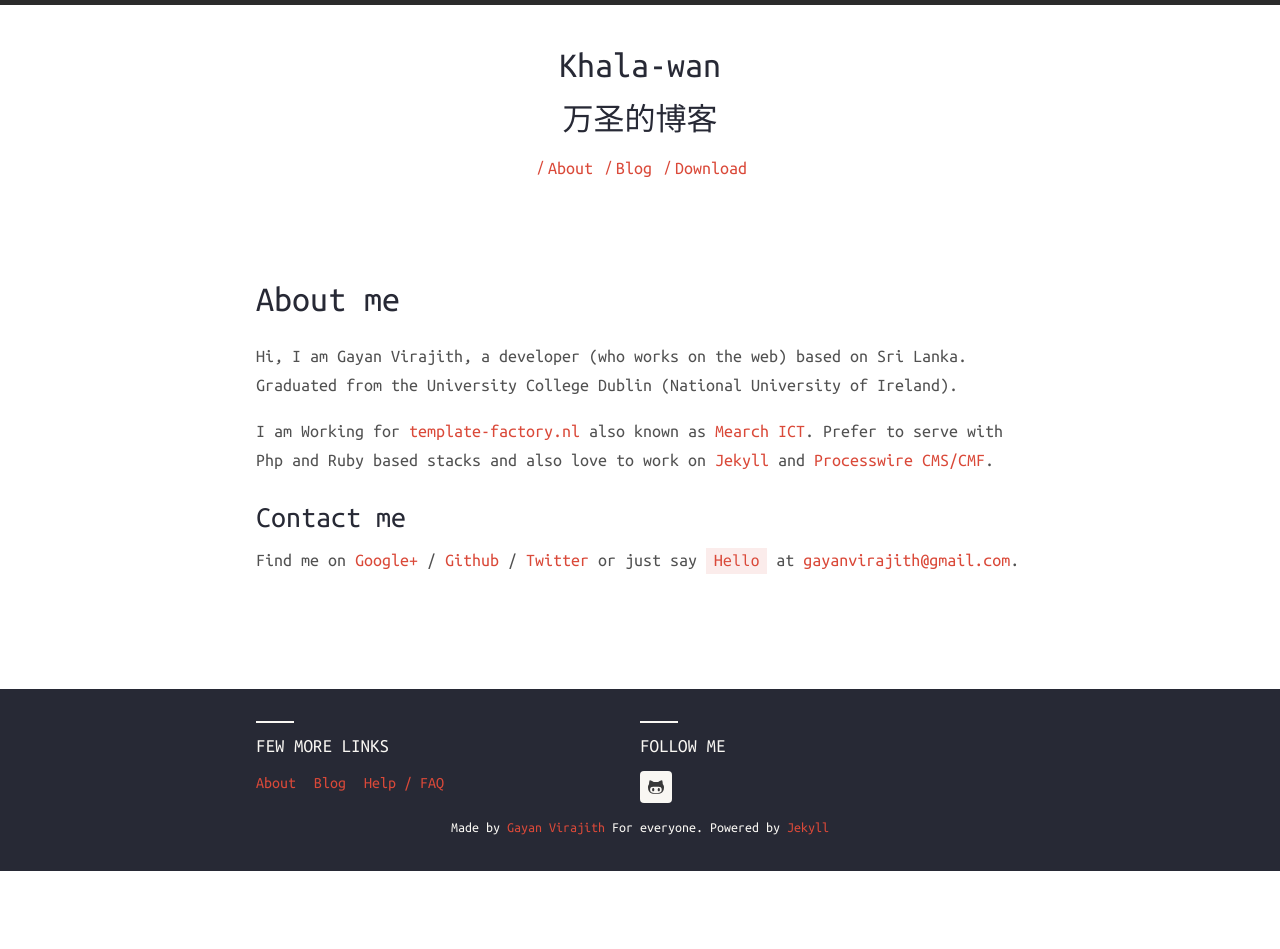
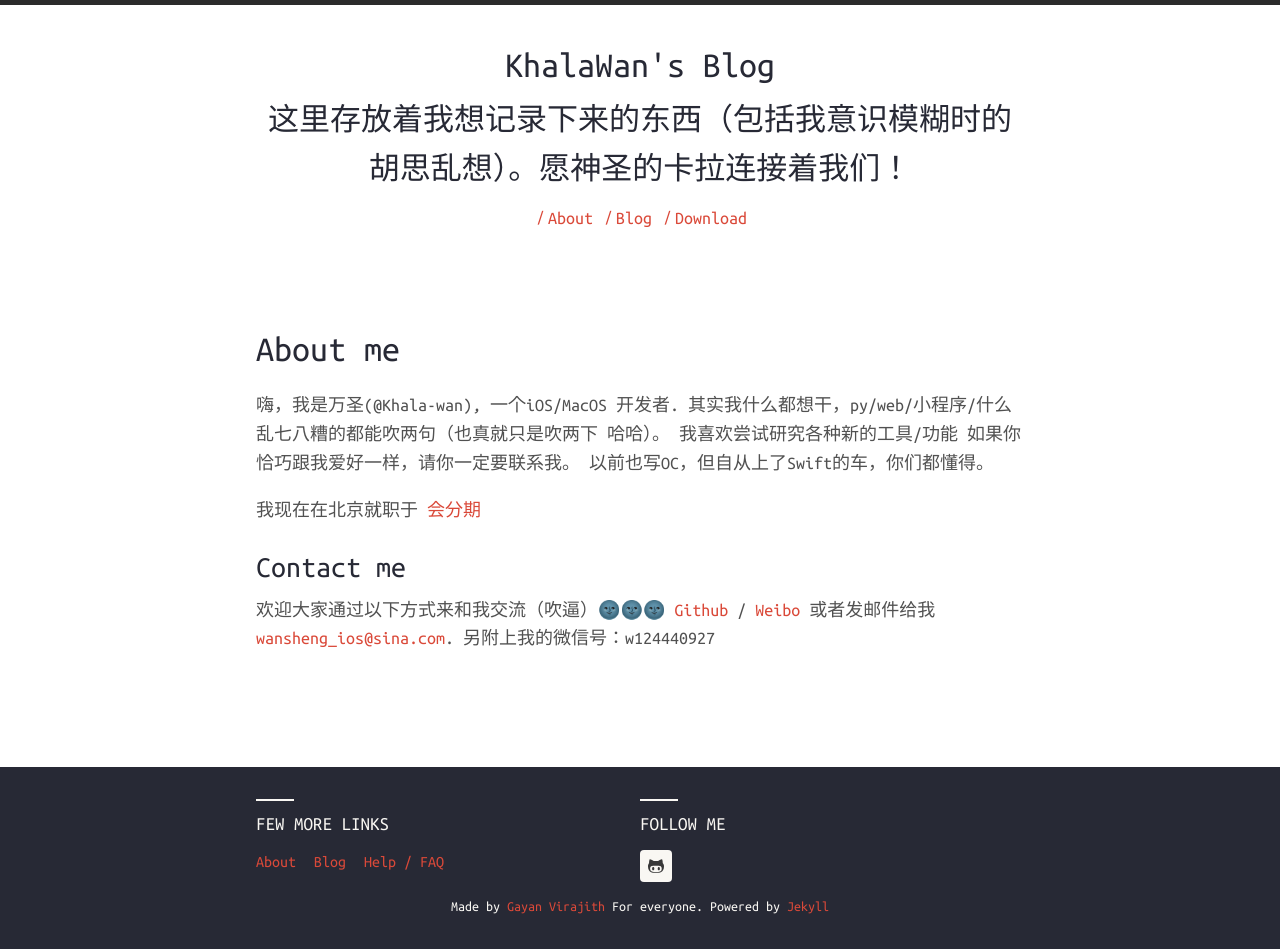
Before and after one commit to Khala-wan/Khala-wan.github.io, a Jekyll site: the page built from about.md, in a window 1280 px wide. Built offline with Jekyll 4.4.1, drawn with Linux system fonts in a browser that asks for light colours; nearby versions of some CDN libraries; before the commit the page ends 900 px from its top, so only the background shows below that.

Commit message:
setup jekyll

```diff
--- a/_config.yml
+++ b/_config.yml
@@ -11,9 +11,9 @@ url: http://khala-wan.github.io
 
 # Harmony theme configuration. Please change accordingly.
 harmony:
-  name: Khala-wan
+  name: KhalaWan's Blog
   # Little description about your site
-  description: 万圣的博客
+  description: 这里存放着我想记录下来的东西（包括我意识模糊时的胡思乱想）。愿神圣的卡拉连接着我们！
   # 'meta_description:' Write an awesome description for your new site here.
   # It will appear in your document head meta (for Google search results) and
   # in your feed.xml site description.
--- a/about.md
+++ b/about.md
@@ -4,24 +4,21 @@ title: About me
 permalink: /about/
 ---
 
-Hi, I am Gayan Virajith, a developer (who works on the web) based on Sri Lanka.
-Graduated from the University College Dublin (National University of Ireland).
+嗨，我是万圣(@Khala-wan), 一个iOS/MacOS 开发者. 其实我什么都想干，py/web/小程序/什么乱七八糟的都能吹两句（也真就只是吹两下 哈哈）。
+我喜欢尝试研究各种新的工具/功能 如果你恰巧跟我爱好一样，请你一定要联系我。
+以前也写OC，但自从上了Swift的车，你们都懂得。
 
-I am Working for [template-factory.nl][tf] also known as [Mearch ICT][m].
-Prefer to serve with Php and Ruby based stacks and also love to work
-on [Jekyll][jekyll] and [Processwire CMS/CMF][pw].
+我现在在北京就职于 [会分期][hfq]
 
 ### Contact me
 
-Find me on [Google+][google] / [Github][github] / [Twitter][Twitter] or just say `Hello` at
-[gayanvirajith@gmail.com](gayanvirajith@gmail.com).
+欢迎大家通过以下方式来和我交流（吹逼）🌚🌚🌚
+[Github][github] / [Weibo][sina] 或者发邮件给我
+[wansheng_ios@sina.com](wansheng_ios@sina.com).
+另附上我的微信号：w124440927
 
 
-[tf]: http://template-factory.nl
-[m]: http://mearch.com
-[pw]: http://processwire.com
-[pwf]: http://processwire.com/talk
+[hfq]: www.huifeniqi.com
 [jekyll]: http://jekyllrb.com
-[github]: https://github.com/gayanvirajith
-[google]: https://plus.google.com/+GayanVirajith
-[twitter]: https://twitter.com/gayanvirajith
+[github]: https://github.com/Khala-wan
+[sina]: http://weibo.com/u/2506284730/home?wvr=5&lf=reg
```
